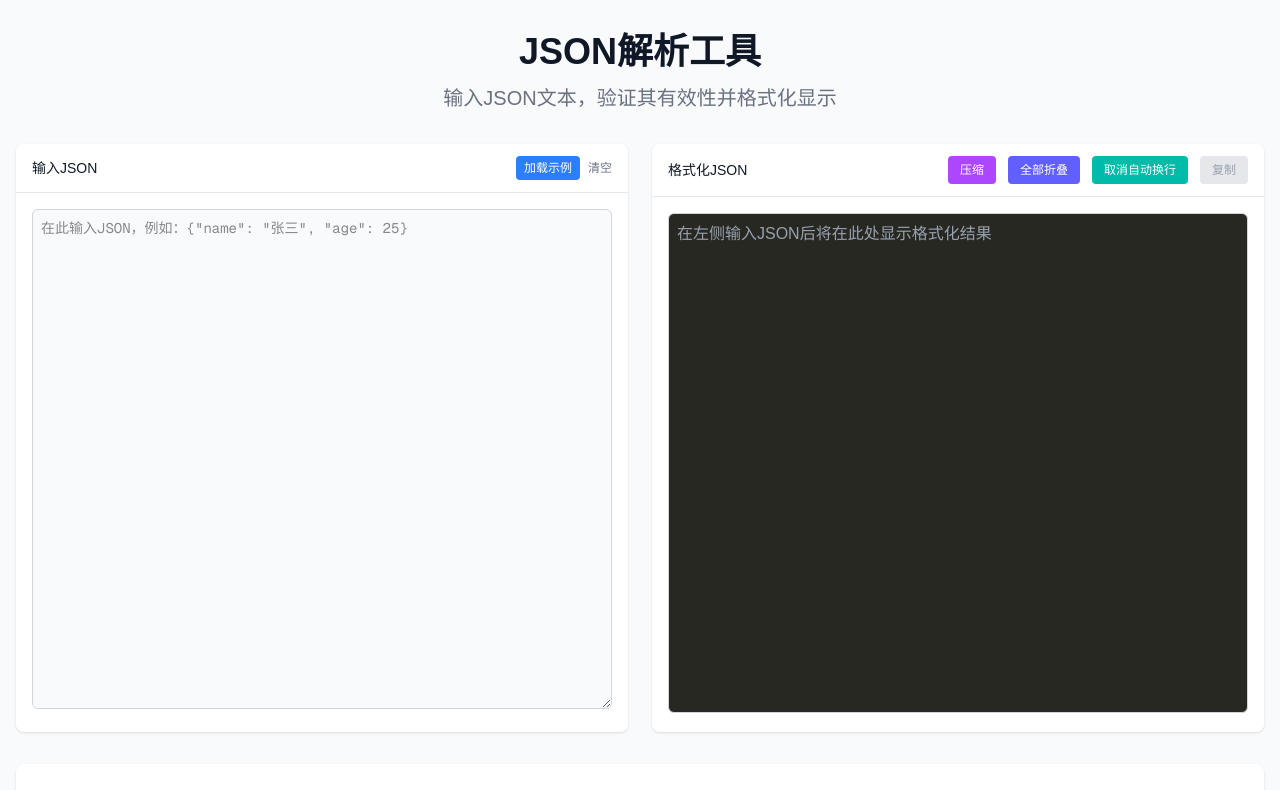
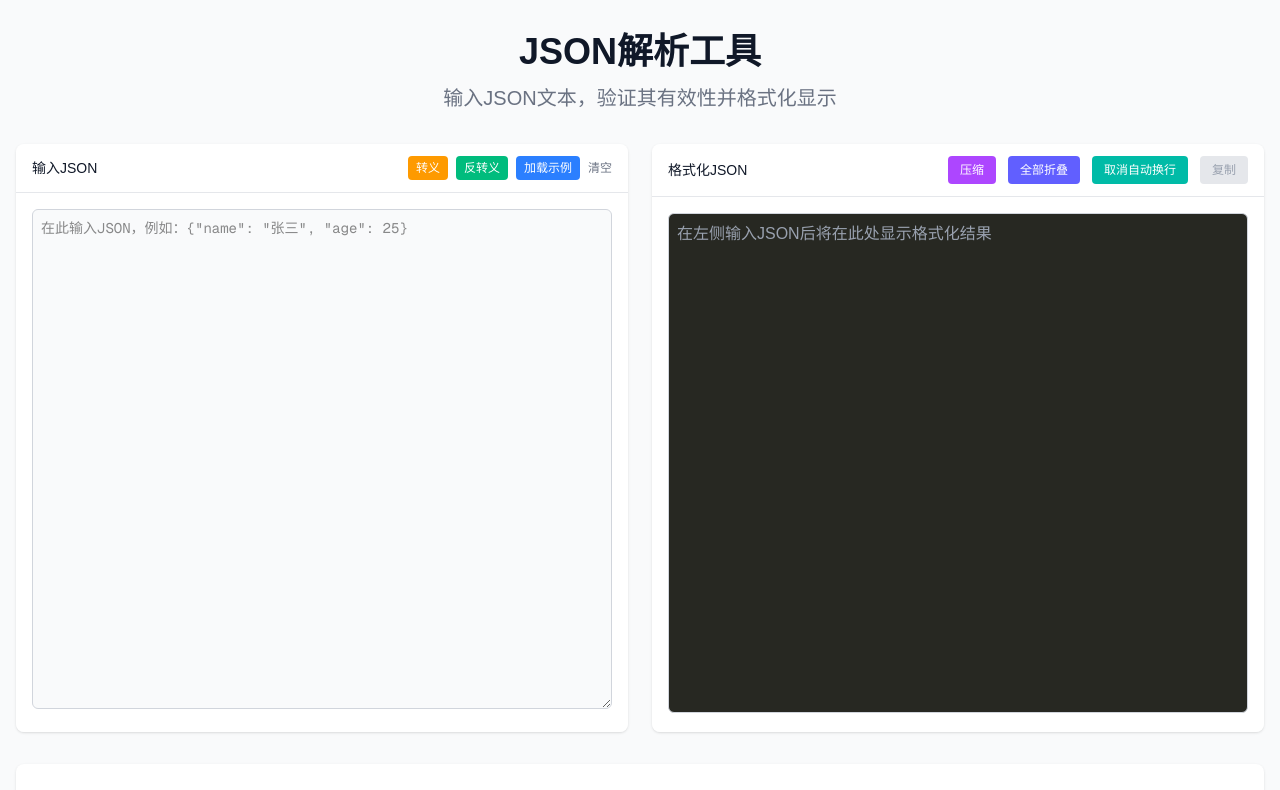
Before and after one commit to Alex7Bx/x-json, a Next.js app: page / in a window 1280 px wide. Shown: the top 790 px of the page. Built offline with nearby package versions, Linux system fonts and the light colour scheme.

Commit message:
转义反转义

```diff
--- a/app/page.tsx
+++ b/app/page.tsx
@@ -900,6 +900,46 @@ export default function Home() {
     return elementsCount;
   }
 
+  // JSON转义处理函数
+  const handleEscapeJson = () => {
+    if (!inputJson) return;
+
+    try {
+      // 对输入的内容进行JSON转义
+      const escaped = inputJson.replace(/[\\"']/g, '\\$&')
+                             .replace(/\u0000/g, '\\u0000')
+                             .replace(/\u001F/g, '\\u001F')
+                             .replace(/\n/g, '\\n')
+                             .replace(/\r/g, '\\r')
+                             .replace(/\t/g, '\\t');
+
+      setInputJson(escaped);
+    } catch (err) {
+      console.error('JSON转义失败:', err);
+    }
+  };
+
+  // JSON反转义处理函数
+  const handleUnescapeJson = () => {
+    if (!inputJson) return;
+
+    try {
+      // 对已转义的JSON进行反转义
+      const unescaped = inputJson.replace(/\\"/g, '"')
+                               .replace(/\\\\/g, '\\')
+                               .replace(/\\n/g, '\n')
+                               .replace(/\\r/g, '\r')
+                               .replace(/\\t/g, '\t')
+                               .replace(/\\u([0-9a-fA-F]{4})/g, (match, code) => {
+                                 return String.fromCharCode(parseInt(code, 16));
+                               });
+
+      setInputJson(unescaped);
+    } catch (err) {
+      console.error('JSON反转义失败:', err);
+    }
+  };
+
   return (
     <div className="min-h-screen py-8 px-4 bg-gray-50 dark:bg-gray-900 overscroll-contain">
       <div className="max-w-7xl mx-auto">
@@ -918,6 +958,20 @@ export default function Home() {
             <div className="bg-white dark:bg-gray-800 px-4 py-3 border-b border-gray-200 dark:border-gray-700 flex justify-between items-center">
               <h2 className="text-sm font-medium text-gray-900 dark:text-white">输入JSON</h2>
               <div className="flex items-center space-x-2">
+                <button
+                  onClick={handleEscapeJson}
+                  className="text-xs bg-amber-500 hover:bg-amber-600 text-white px-2 py-1 rounded"
+                  title="将JSON文本中的特殊字符转义"
+                >
+                  转义
+                </button>
+                <button
+                  onClick={handleUnescapeJson}
+                  className="text-xs bg-emerald-500 hover:bg-emerald-600 text-white px-2 py-1 rounded"
+                  title="将已转义的JSON文本恢复为原始文本"
+                >
+                  反转义
+                </button>
                 <button
                   onClick={handleExampleLoad}
                   className="text-xs bg-blue-500 hover:bg-blue-600 text-white px-2 py-1 rounded"
```
